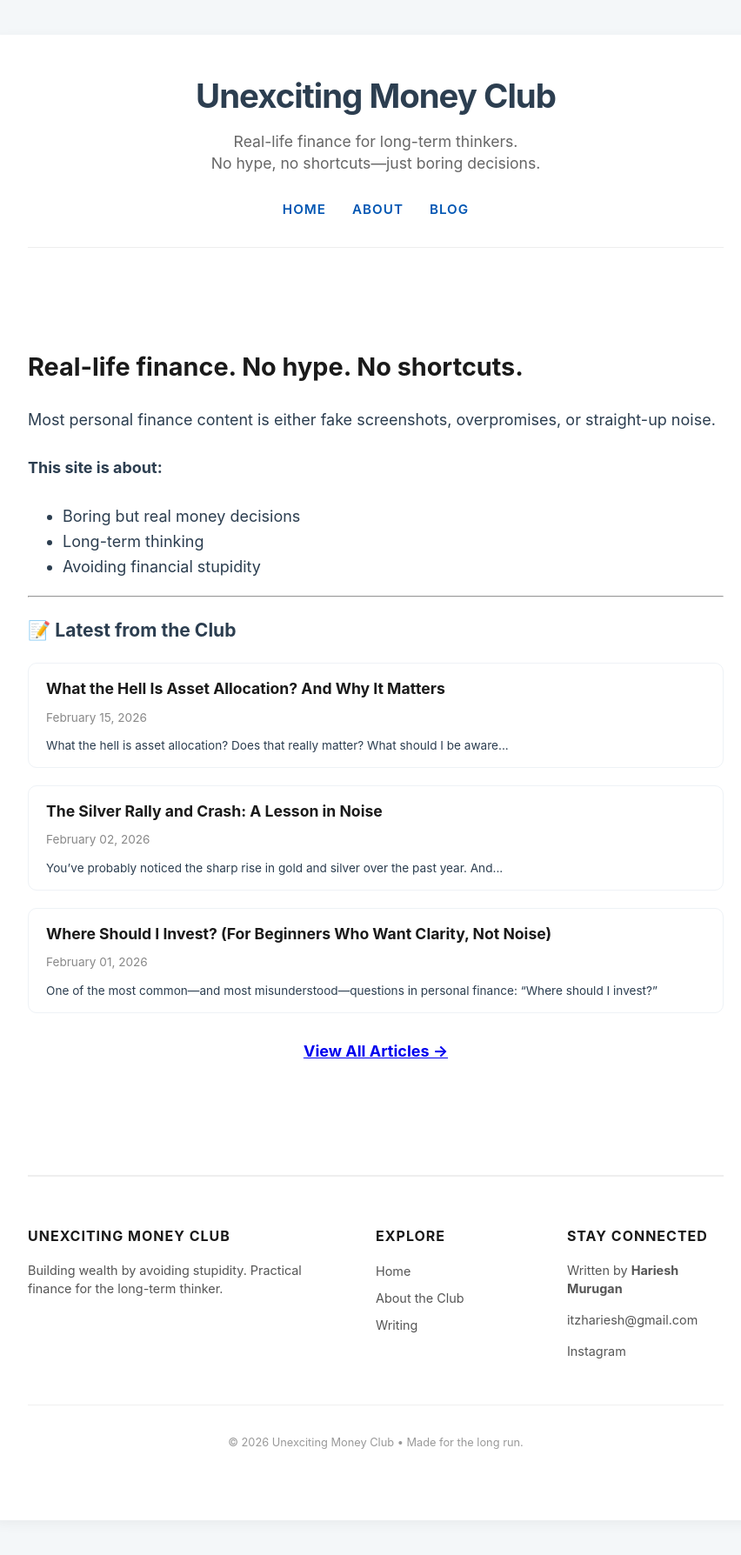
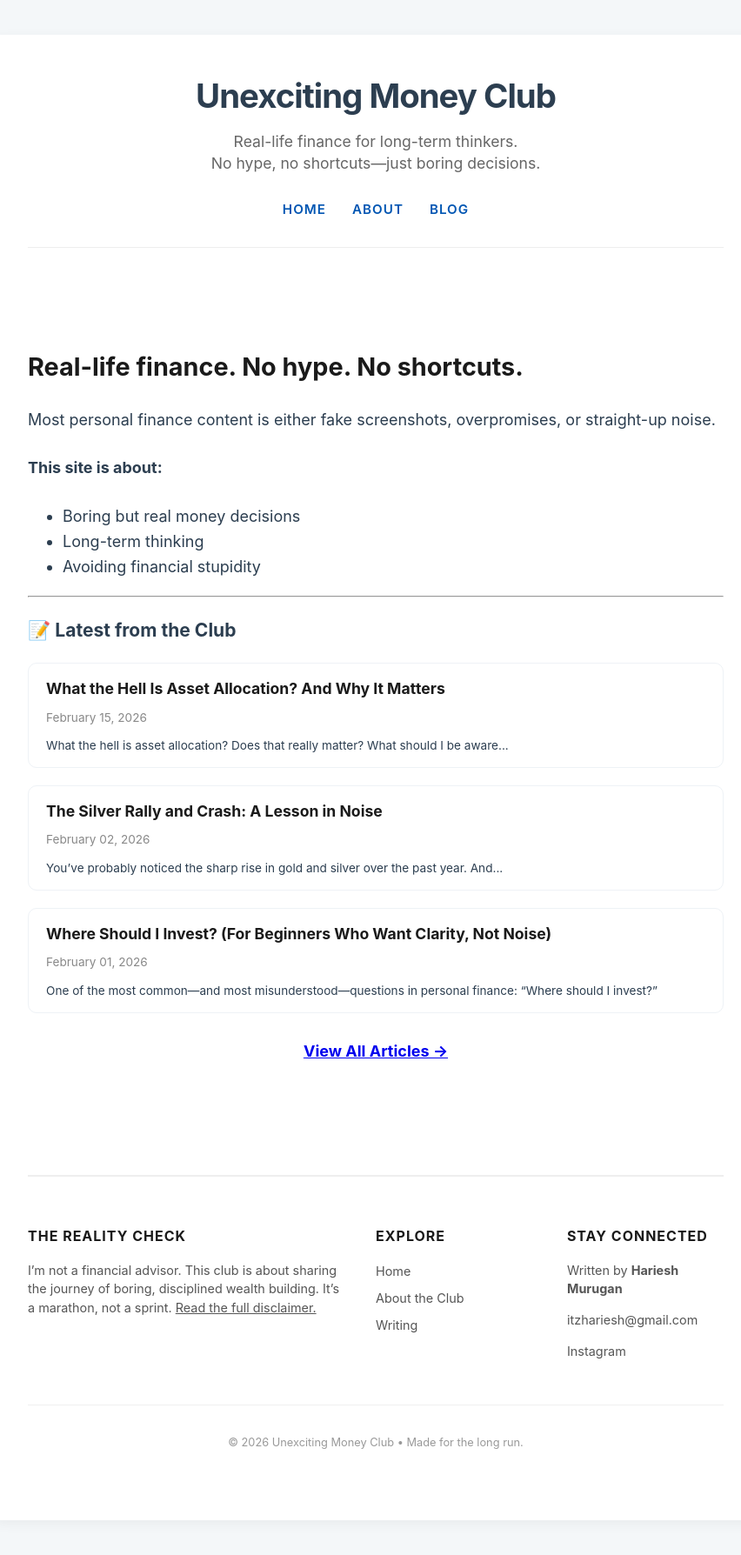
Before and after one commit to HarieshMK/HarieshMK.github.io, a Jekyll site: the page built from index.md, in a window 1280 px wide. Shown: the whole page at 87% size, without its empty margins (208-1060 px from the left). Built offline with Jekyll 4.4.1, drawn with Linux system fonts in a browser that asks for light colours.

Commit message:
Update default.html

```diff
--- a/_layouts/default.html
+++ b/_layouts/default.html
@@ -46,9 +46,9 @@
   <footer>
   <div class="footer-grid">
     <div class="footer-col">
-      <h3>{{ site.title }}</h3>
-      <p>Building wealth by avoiding stupidity. Practical finance for the long-term thinker.</p>
-    </div>
+  <h3>The Reality Check</h3>
+  <p>I’m not a financial advisor. This club is about sharing the journey of boring, disciplined wealth building. It’s a marathon, not a sprint. <a href="{{ '/disclaimer' | relative_url }}" style="text-decoration: underline;">Read the full disclaimer.</a></p>
+</div>
 
     <div class="footer-col">
       <h3>Explore</h3>
```
